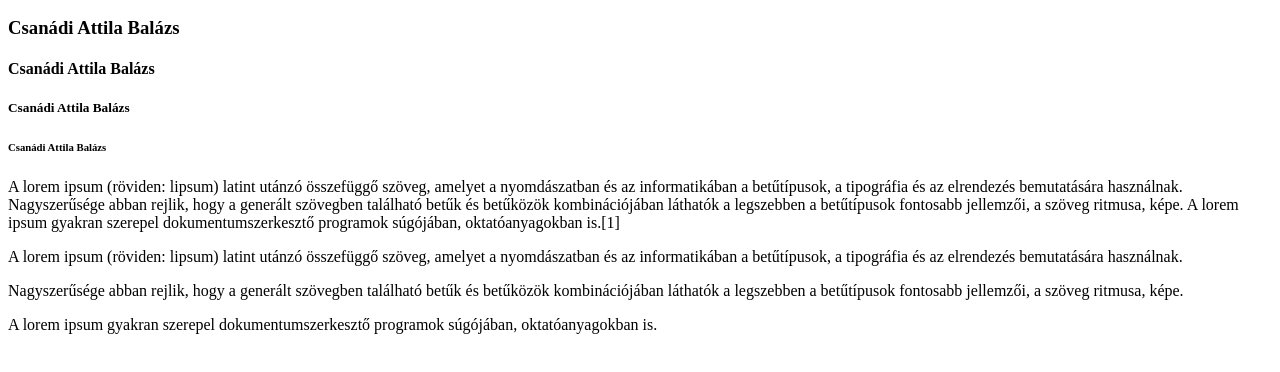
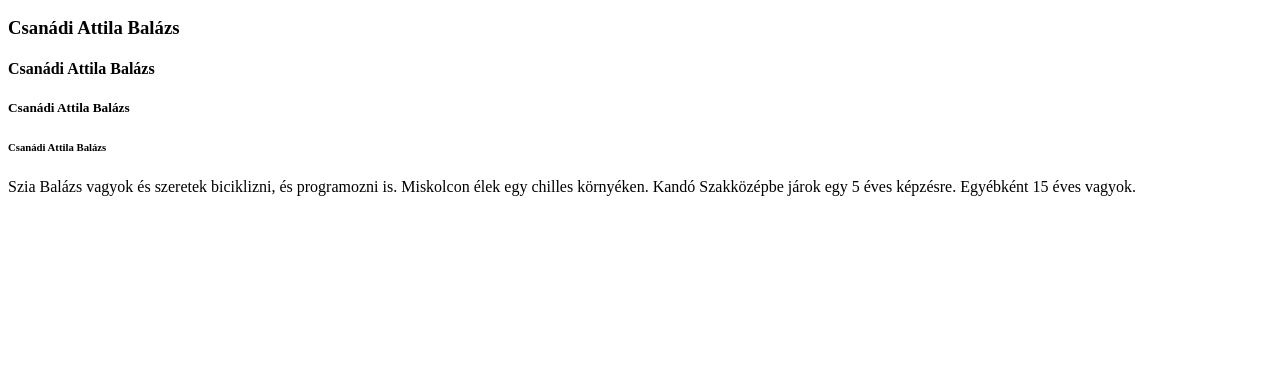
Before and after one commit to csanadiattila/Weboldalam, a plain HTML site: page index.html in a window 1280 px wide. Shown: the part 110-482 px from the top of the page. Drawn offline with Linux system fonts and the light colour scheme.

Commit message:
index.html

```diff
--- a/index.html
+++ b/index.html
@@ -12,9 +12,7 @@
     <h4> Csanádi Attila Balázs </h4>
     <h5> Csanádi Attila Balázs </h5>
     <h6> Csanádi Attila Balázs </h6>
-    <p>A lorem ipsum (röviden: lipsum) latint utánzó összefüggő szöveg, amelyet a nyomdászatban és az informatikában a betűtípusok, a tipográfia és az elrendezés bemutatására használnak. Nagyszerűsége abban rejlik, hogy a generált szövegben található betűk és betűközök kombinációjában láthatók a legszebben a betűtípusok fontosabb jellemzői, a szöveg ritmusa, képe. A lorem ipsum gyakran szerepel dokumentumszerkesztő programok súgójában, oktatóanyagokban is.[1]</p>
-    <p>A lorem ipsum (röviden: lipsum) latint utánzó összefüggő szöveg, amelyet a nyomdászatban és az informatikában a betűtípusok, a tipográfia és az elrendezés bemutatására használnak.</p>
-    <p>Nagyszerűsége abban rejlik, hogy a generált szövegben található betűk és betűközök kombinációjában láthatók a legszebben a betűtípusok fontosabb jellemzői, a szöveg ritmusa, képe.</p>
-    <p>A lorem ipsum gyakran szerepel dokumentumszerkesztő programok súgójában, oktatóanyagokban is.</p>
+    <p>Szia Balázs vagyok és szeretek biciklizni, és programozni is. Miskolcon élek egy chilles környéken.
+        Kandó Szakközépbe járok egy 5 éves képzésre. Egyébként 15 éves vagyok.</p>
 </body>
 </html>
```
